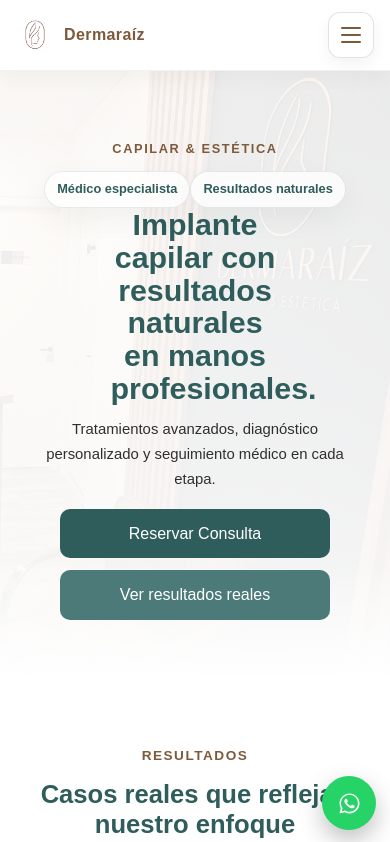
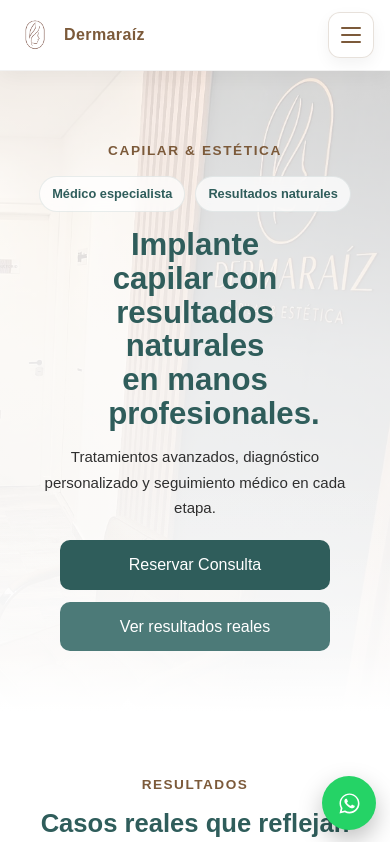
Before and after one commit to mlav-prog/dermaraiz-web, a React (Vite) app: page / in a window 390 px wide. Shown: the top 842 px of the page. Built offline with nearby package versions, Linux system fonts and the light colour scheme.

Commit message:
ahora si el hero

```diff
--- a/src/components/Hero/Hero.css
+++ b/src/components/Hero/Hero.css
@@ -1,14 +1,15 @@
 .hero {
     position: relative;
-    min-height: 58vh;
+    min-height: 62vh;
     display: flex;
     align-items: center;
     overflow: hidden;
     isolation: isolate;
-    background: var(--white);
-    padding: 40px 0 32px;
+    background: #fff;
+    padding: 44px 0 0;
 }
 
+/* IMAGEN */
 .hero-media {
     position: absolute;
     inset: 0;
@@ -19,6 +20,57 @@
     background-position: 78% center;
 }
 
+/* DEGRADADO INFERIOR SUAVE */
+.hero-media::after {
+    content: "";
+    position: absolute;
+    left: 0;
+    right: 0;
+    bottom: -1px;
+    height: 260px;
+    background: linear-gradient(
+        to bottom,
+        rgba(255, 255, 255, 0) 0%,
+        rgba(255, 255, 255, 0.08) 35%,
+        rgba(255, 255, 255, 0.22) 58%,
+        rgba(255, 255, 255, 0.35) 78%,
+        rgba(255, 255, 255, 0.75) 92%,
+        rgba(255, 255, 255, 1) 100%
+    );
+    z-index: 2;
+    pointer-events: none;
+}
+
+/* OVERLAY OSCURO SUTIL */
+.hero-overlay {
+    position: absolute;
+    inset: 0;
+    background: linear-gradient(
+        to right,
+        rgba(14, 24, 22, 0.16) 0%,
+        rgba(14, 24, 22, 0.08) 28%,
+        rgba(14, 24, 22, 0.02) 50%,
+        rgba(14, 24, 22, 0) 72%
+    );
+    z-index: 1;
+}
+
+/* FADE LATERAL MÁS LIMPIO */
+.hero-fade {
+    position: absolute;
+    inset: 0;
+    z-index: 2;
+    background: linear-gradient(
+        to right,
+        rgba(255, 255, 255, 0.9) 0%,
+        rgba(255, 255, 255, 0.78) 22%,
+        rgba(255, 255, 255, 0.52) 38%,
+        rgba(255, 255, 255, 0.18) 54%,
+        rgba(255, 255, 255, 0) 68%
+    );
+}
+
+/* CONTENIDO */
 .hero-container {
     position: relative;
     z-index: 3;
@@ -30,7 +82,6 @@
 
 .hero-content {
     max-width: 560px;
-    padding: 0;
 }
 
 .hero-kicker {
@@ -55,19 +106,18 @@
     align-items: center;
     padding: 7px 12px;
     border-radius: 999px;
-    background: rgba(255, 255, 255, 0.78);
-    border: 1px solid rgba(47, 93, 91, 0.12);
-    backdrop-filter: blur(8px);
+    background: rgba(255, 255, 255, 0.72);
+    border: 1px solid rgba(47, 93, 91, 0.1);
+    backdrop-filter: blur(6px);
     color: var(--primary);
     font-size: 0.8rem;
     font-weight: 600;
-    box-shadow: 0 10px 30px rgba(0, 0, 0, 0.05);
 }
 
 .hero-title {
-    font-size: clamp(2rem, 3.2vw, 2.9rem);
-    line-height: 1.08;
-    margin-bottom: 12px;
+    font-size: clamp(2rem, 3.2vw, 3rem);
+    line-height: 1.04;
+    margin-bottom: 14px;
     color: var(--primary);
     max-width: 11ch;
     text-wrap: balance;
@@ -75,10 +125,10 @@
 
 .hero-text {
     max-width: 500px;
-    margin-bottom: 16px;
+    margin-bottom: 20px;
     color: var(--text);
-    font-size: 0.96rem;
-    line-height: 1.6;
+    font-size: 1rem;
+    line-height: 1.62;
 }
 
 .hero-buttons {
@@ -88,63 +138,13 @@
     margin-bottom: 18px;
 }
 
-.hero-media::after{
-    content: "";
-    position: absolute;
-    left: 0;
-    bottom: 0;
-    width: 100%;
-    height: 120px;
-    background: linear-gradient(
-        to top,
-        rgba(255, 255, 255, 1) 0%,
-        rgba(255, 255, 255, 0) 100%
-    );
-    z-index: 2;
-}
-
-.hero-image {
-    position: absolute;
-    inset: 0;
-    width: 100%;
-    height: 100%;
-    object-fit: cover;
-    object-position: 100% center;
-}
-
-
-.hero-overlay {
-    position: absolute;
-    inset: 0;
-    background: linear-gradient(
-        to right,
-        rgba(0,0,0,0.35),
-        rgba(0,0,0,0.15),
-        rgba(0,0,0,0.05)
-    );
-}
-
-.hero-fade {
-    position: absolute;
-    inset: 0;
-    background: linear-gradient(
-        to right,
-        rgba(255, 255, 255, 1) 0%,
-        rgba(255, 255, 255, 0.92) 36%,
-        rgba(255, 255, 255, 0) 60%,
-        rgba(255, 255, 255, 0) 100%
-    );
-    z-index: 2;
-}
-
 .hero-highlight {
-    background: rgba(255, 255, 255, 0.82);
+    background: rgba(255, 255, 255, 0.78);
     border: 1px solid rgba(47, 93, 91, 0.08);
     border-radius: 20px;
     padding: 14px;
-    box-shadow: 0 16px 35px rgba(0, 0, 0, 0.06);
-    backdrop-filter: blur(10px);
-    gap: 12px;
+    box-shadow: 0 14px 32px rgba(0, 0, 0, 0.05);
+    backdrop-filter: blur(8px);
     font-size: 0.9rem;
 }
 
@@ -162,55 +162,45 @@
     line-height: 1.5;
 }
 
-.hero-subtitle {
-    color: var(--accent);
-    font-weight: 600;
-    font-size: 1rem;
-    margin-bottom: 12px;
-}
-
-/* Tablet */
-
+/* TABLET */
 @media (max-width: 992px) {
     .hero {
         min-height: auto;
-        padding: 72px 0 44px;
+        padding: 74px 0 46px;
     }
 
-    .hero-image {
-        width: 100%;
-        object-position: center;
+    .hero-media {
+        background-position: 74% center;
     }
 
     .hero-overlay {
-        background:
-            linear-gradient(to bottom, rgba(255, 255, 255, 0.18), rgba(255, 255, 255, 0.08)),
-            radial-gradient(circle at center, rgba(124, 90, 58, 0.08), transparent 35%);
+        background: linear-gradient(
+            to bottom,
+            rgba(255, 255, 255, 0.1),
+            rgba(255, 255, 255, 0.02)
+        );
     }
 
     .hero-fade {
         background: linear-gradient(
             to bottom,
-            rgba(255, 255, 255, 0.88) 0%,
-            rgba(255, 255, 255, 0.9) 28%,
-            rgba(255, 255, 255, 0.92) 55%,
+            rgba(255, 255, 255, 0.8) 0%,
+            rgba(255, 255, 255, 0.9) 36%,
             rgba(255, 255, 255, 0.96) 100%
         );
     }
 
     .hero-content {
         max-width: 100%;
-        padding: 0;
         text-align: center;
         margin: 0 auto;
     }
 
-    .hero-title{
+    .hero-title {
         max-width: 12ch;
         margin-left: auto;
         margin-right: auto;
-        font-size: 2.2rem;
-
+        font-size: 2.25rem;
     }
 
     .hero-text {
@@ -219,8 +209,8 @@
         margin-right: auto;
     }
 
-    .hero-trust,
-    .hero-buttons {
+    .hero-buttons,
+    .hero-trust {
         justify-content: center;
     }
 
@@ -230,33 +220,31 @@
     }
 }
 
-/* Mobile */
+/* MOBILE */
 @media (max-width: 768px) {
     .hero {
-        padding: 64px 0 36px;
+        padding: 66px 0 36px;
     }
 
     .hero-container {
         padding: 0 16px;
     }
 
-    .hero-kicker {
-        margin-bottom: 12px;
-        font-size: 0.8rem;
+    .hero-media {
+        background-position: 72% top;
     }
 
-    .hero-trust {
-        gap: 8px;
-        margin-bottom: 18px;
-    }
-
-    .hero-trust-pill {
-        padding: 7px 12px;
-        font-size: 0.8rem;
+    .hero-fade {
+        background: linear-gradient(
+            to bottom,
+            rgba(255, 255, 255, 0.76) 0%,
+            rgba(255, 255, 255, 0.9) 45%,
+            rgba(255, 255, 255, 0.97) 100%
+        );
     }
 
     .hero-title {
-        font-size: 1.9rem;
+        font-size: 1.95rem;
         line-height: 1.08;
         max-width: 10ch;
         margin-left: auto;
@@ -264,17 +252,17 @@
     }
 
     .hero-text {
-        max-width: 300px;
+        max-width: 310px;
         margin-left: auto;
         margin-right: auto;
-        font-size: 0.93rem;
-        line-height: 1.7;
+        font-size: 0.94rem;
+        line-height: 1.68;
     }
 
     .hero-buttons {
         flex-direction: column;
         align-items: center;
-        margin-bottom: 26px;
+        margin-bottom: 24px;
     }
 
     .hero-buttons a {
@@ -284,17 +272,6 @@
     }
 
     .hero-highlights {
-        grid-template-columns: 1fr;
-        gap: 12px;
-        max-width: 360px;
         display: none;
     }
-
-    .hero-highlight {
-        padding: 16px;
-        text-align: left;
-    }
-    .hero-media {
-        background-position: 72% top;
-    }
 }
--- a/src/components/Hero/Hero.jsx
+++ b/src/components/Hero/Hero.jsx
@@ -3,7 +3,6 @@ import "./Hero.css";
 function Hero() {
     return (
         <section className="hero" id="inicio">
-
             <div className="hero-media">
                 <div className="hero-overlay"></div>
                 <div className="hero-fade"></div>
@@ -11,10 +10,9 @@ function Hero() {
 
             <div className="hero-container">
                 <div className="hero-content">
-
                     <span className="hero-kicker">Capilar & Estética</span>
 
-                    <div>
+                    <div className="hero-trust">
                         <span className="hero-trust-pill">Médico especialista</span>
                         <span className="hero-trust-pill">Resultados naturales</span>
                     </div>
@@ -49,7 +47,6 @@ function Hero() {
                     </div>
                 </div>
             </div>
-
         </section>
     );
 }
```
